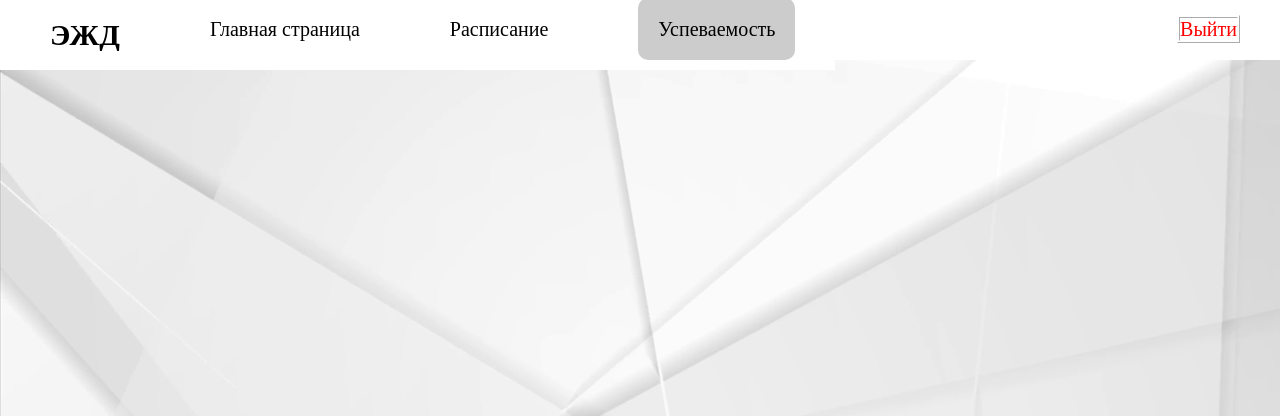
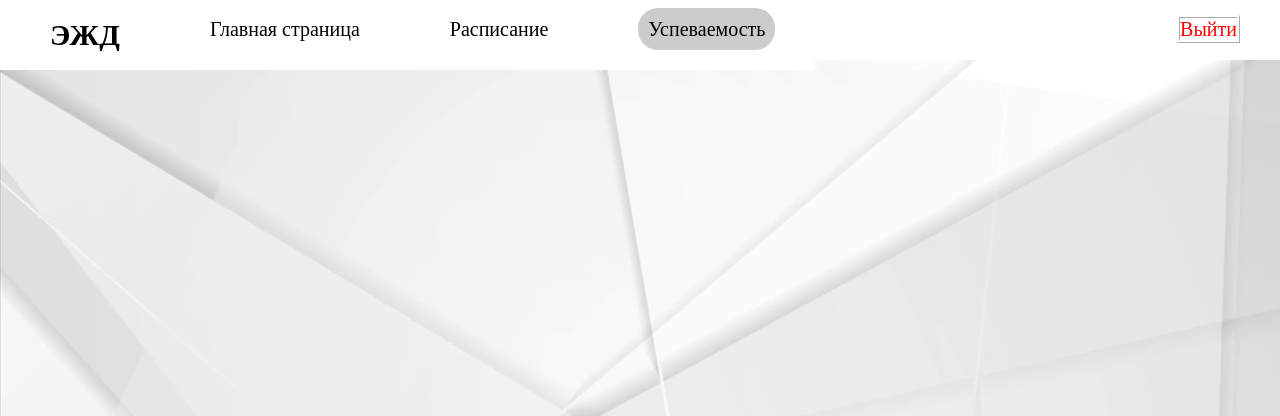
Before and after one commit to m0deko/dnevnichok, a Flask app: template templates/page_with_mark.html in a window 1280 px wide. Shown: the top 416 px of the page. Run offline with Flask 2, Linux system fonts and the light colour scheme; the template is opened without the code that fills it, so the values that code supplies are empty.

Commit message:
Изменения дизайна кнопок в mainbar

```diff
--- a/links.py
+++ b/links.py
@@ -125,8 +125,6 @@ def register():
             flash('Аккаунт с данной почтой или логином уже существует', category='error')
         elif request.form['name'].isdigit() or request.form['second_name'].isdigit() or request.form['surname'].isdigit():
             flash('', category='error')
-        elif len(request.form['psw']) < 4:
-            pass
         else:
             flash('Регистрация прошла успешно!', category='success')
             surname = ''
--- a/static/css/styles_for_lessons.css
+++ b/static/css/styles_for_lessons.css
@@ -1,7 +1,7 @@
 #second_button {
     background: #cccccc;
-    padding: 20px;
-    border-radius: 10px 10px 10px 10px;
+    padding: 10px;
+    border-radius: 20px;
 }
 
 #timetable {
--- a/static/css/styles_for_main.css
+++ b/static/css/styles_for_main.css
@@ -1,7 +1,7 @@
 #first_button {
     background: #cccccc;
-    padding: 20px;
-    border-radius: 10px 10px 10px 10px;
+    padding: 10px;
+    border-radius: 20px;
 }
 
 .d_table {
--- a/static/css/styles_for_marks.css
+++ b/static/css/styles_for_marks.css
@@ -1,7 +1,7 @@
 #third_button {
     background: #cccccc;
-    padding: 20px;
-    border-radius: 10px 10px 10px 10px;
+    padding: 10px;
+    border-radius: 20px;
 }
 
 
```
